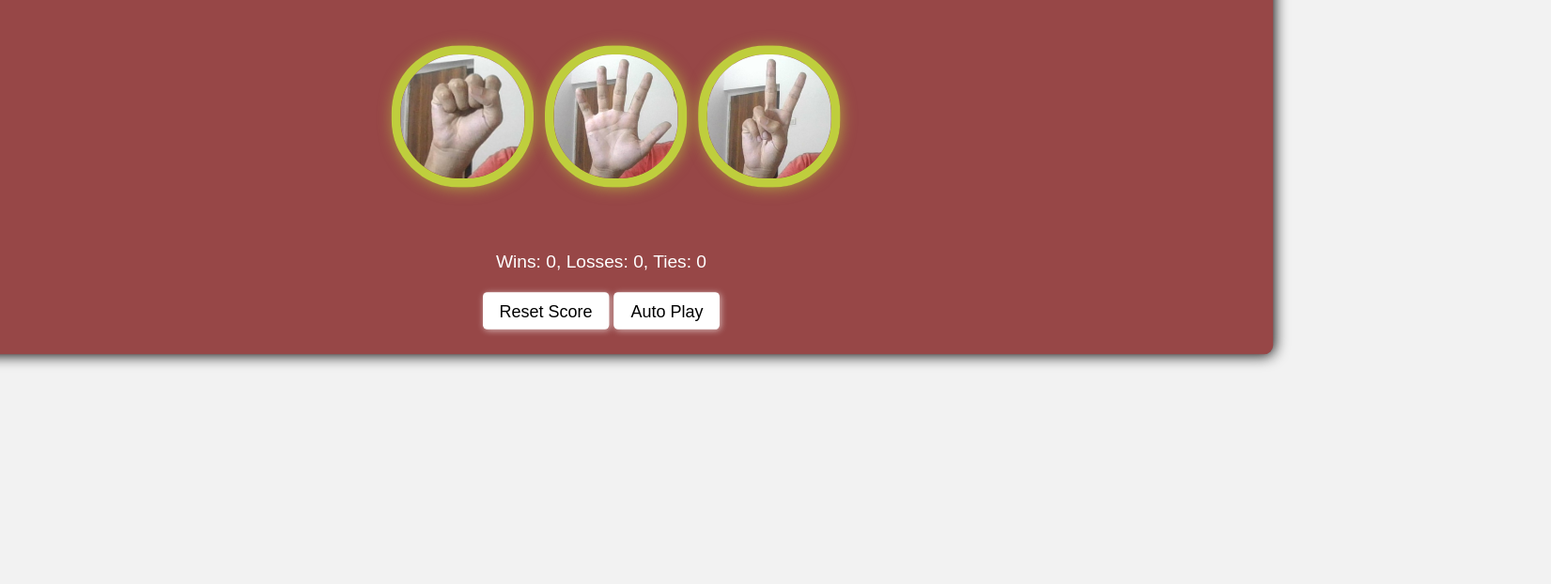
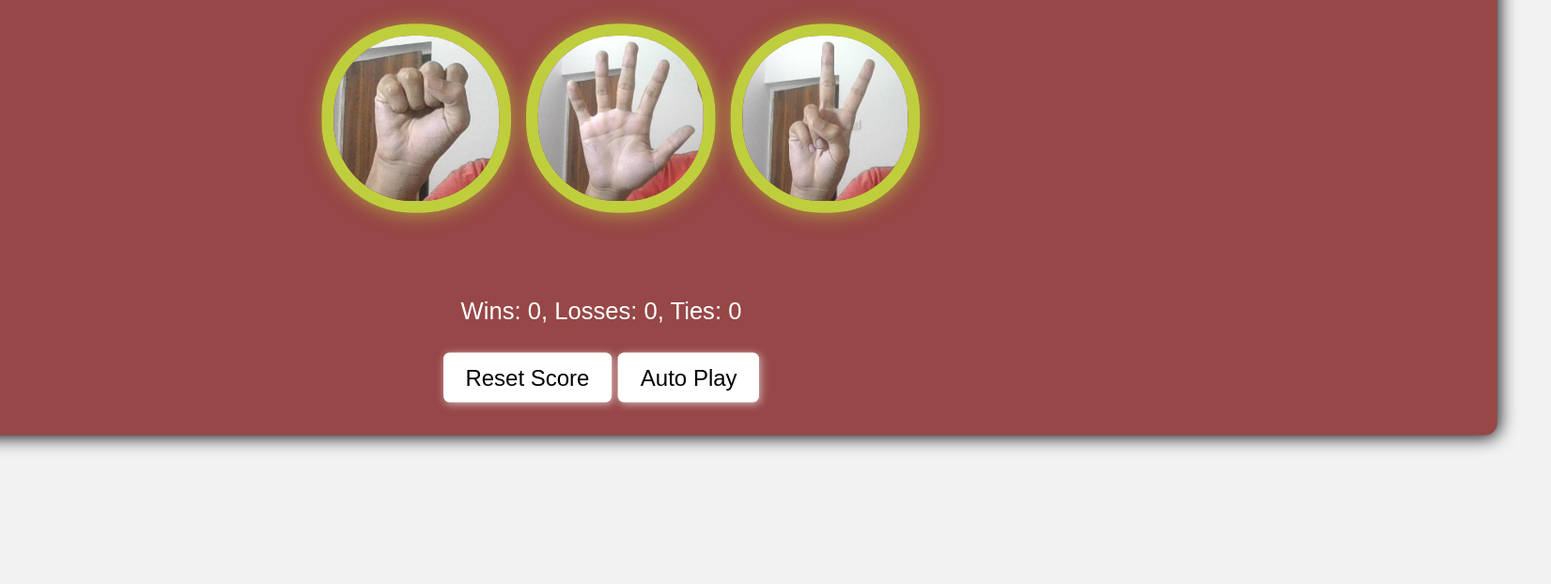
Before and after one commit to yuvrajpoint/Projects, a plain HTML site: page js/rps/index.html in a window 1280 px wide. Shown: the part 178-800 px from the top of the page at 94% size, 1651 px wide, since content can reach past the window. Drawn offline with Linux system fonts and the light colour scheme.

Commit message:
Scaled 1.6 index.css

```diff
--- a/js/rps/styles/index.css
+++ b/js/rps/styles/index.css
@@ -2,7 +2,7 @@ body {
   background-color: rgb(242, 242, 242);
   color: white;
   font-family: Arial;
-  transform: scale(1.2);
+  transform: scale(1.6);
 }
 
 .all-content {
```
